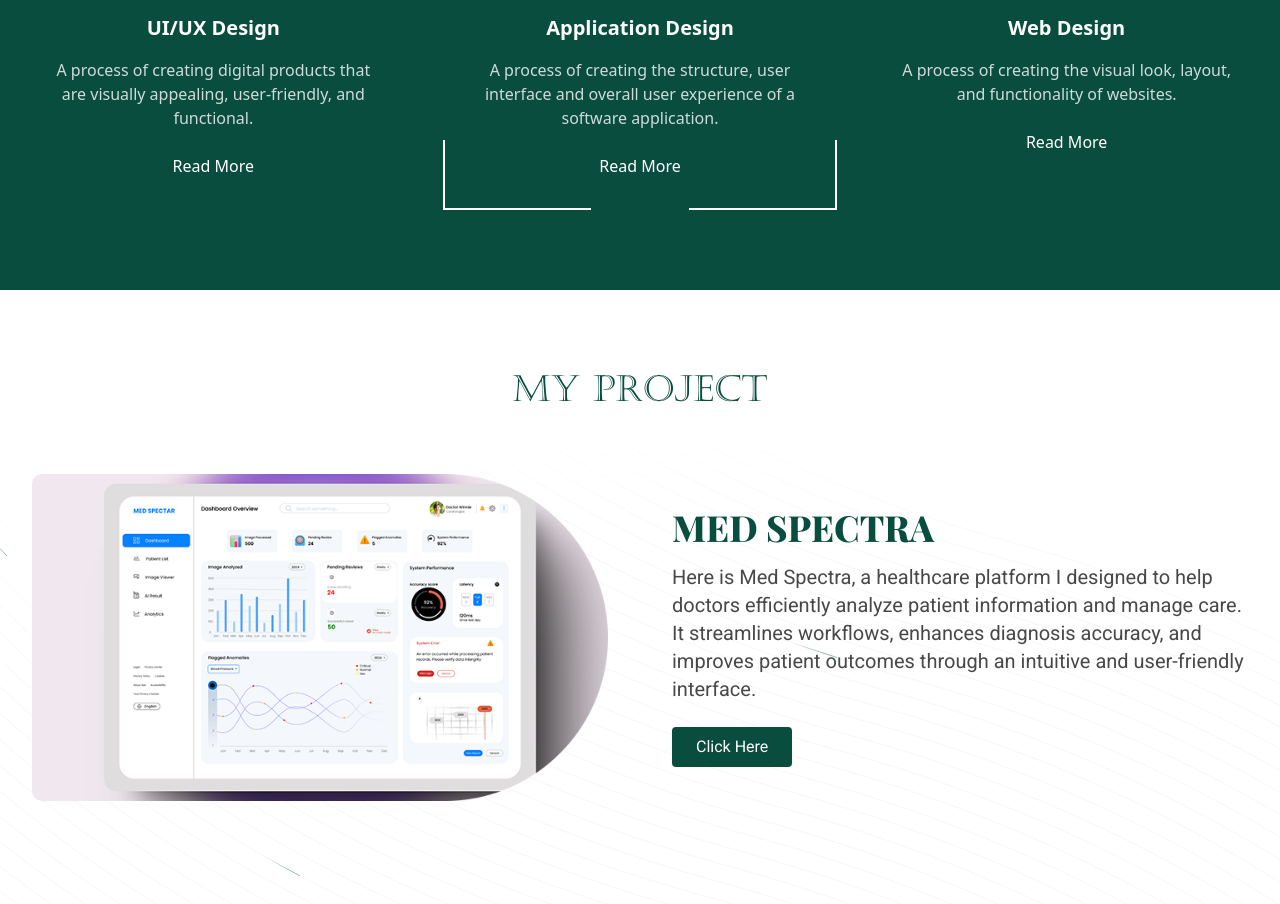
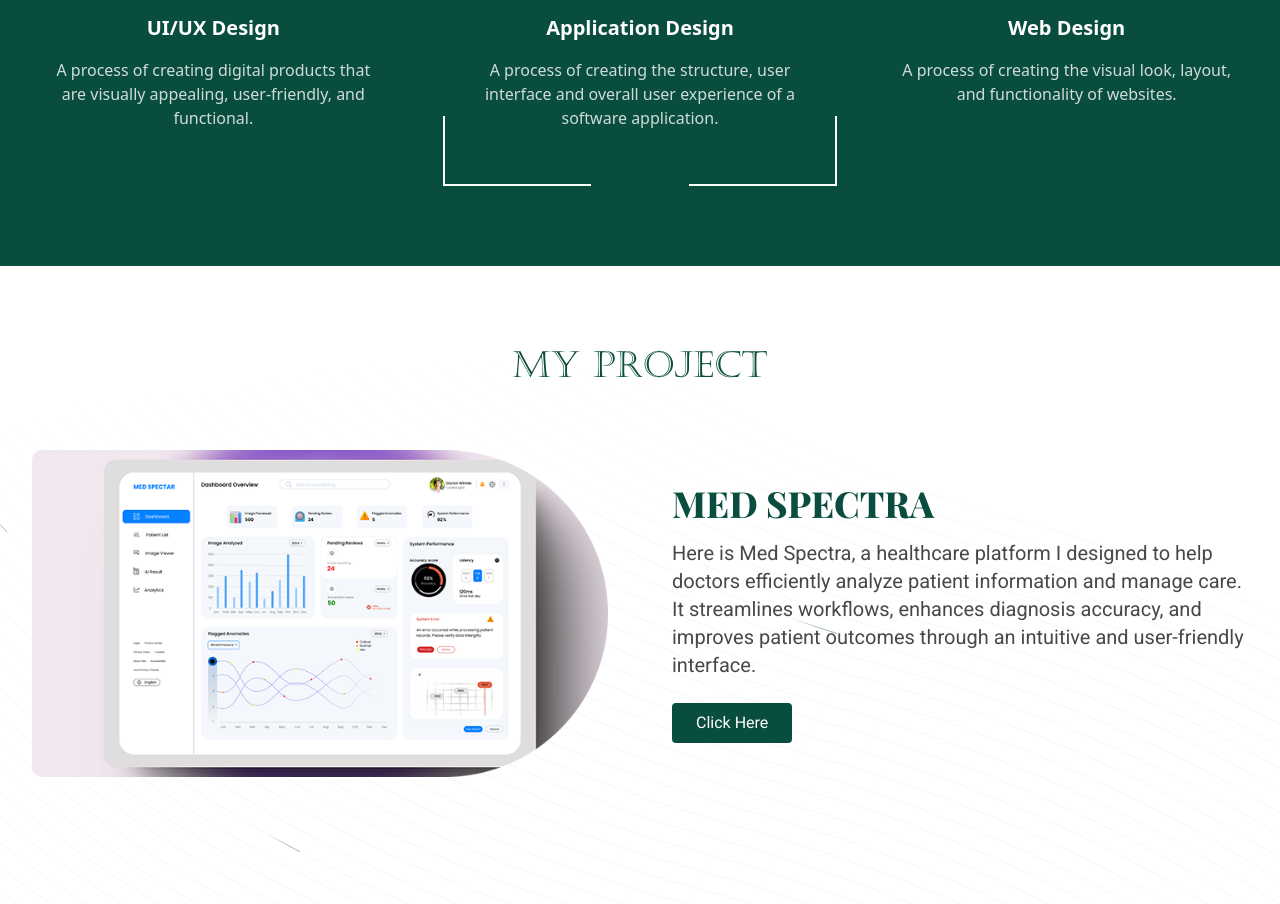
Before and after one commit to System625/mercy-portfolio, a Next.js app: page / in a window 1280 px wide. Shown: the part 980-1884 px from the top of the page. Built offline with nearby package versions, Linux system fonts and the light colour scheme; a web font is replaced by a local one.

Commit message:
remove read more button

```diff
--- a/app/components/Skills.tsx
+++ b/app/components/Skills.tsx
@@ -100,17 +100,6 @@ const SkillCard: React.FC<SkillCardProps> = ({ icon, title, description, index }
       >
         {description}
       </motion.p>
-      <motion.button
-        initial={{ opacity: 0 }}
-        whileInView={{ opacity: 1 }}
-        viewport={{ once: true }}
-        transition={{ duration: 0.6, delay: 0.6 + (0.2 * index) }}
-        whileHover={{ scale: 1.05 }}
-        whileTap={{ scale: 0.95 }}
-        className="text-white hover:underline"
-      >
-        Read More
-      </motion.button>
     </motion.div>
   );
 };
```
